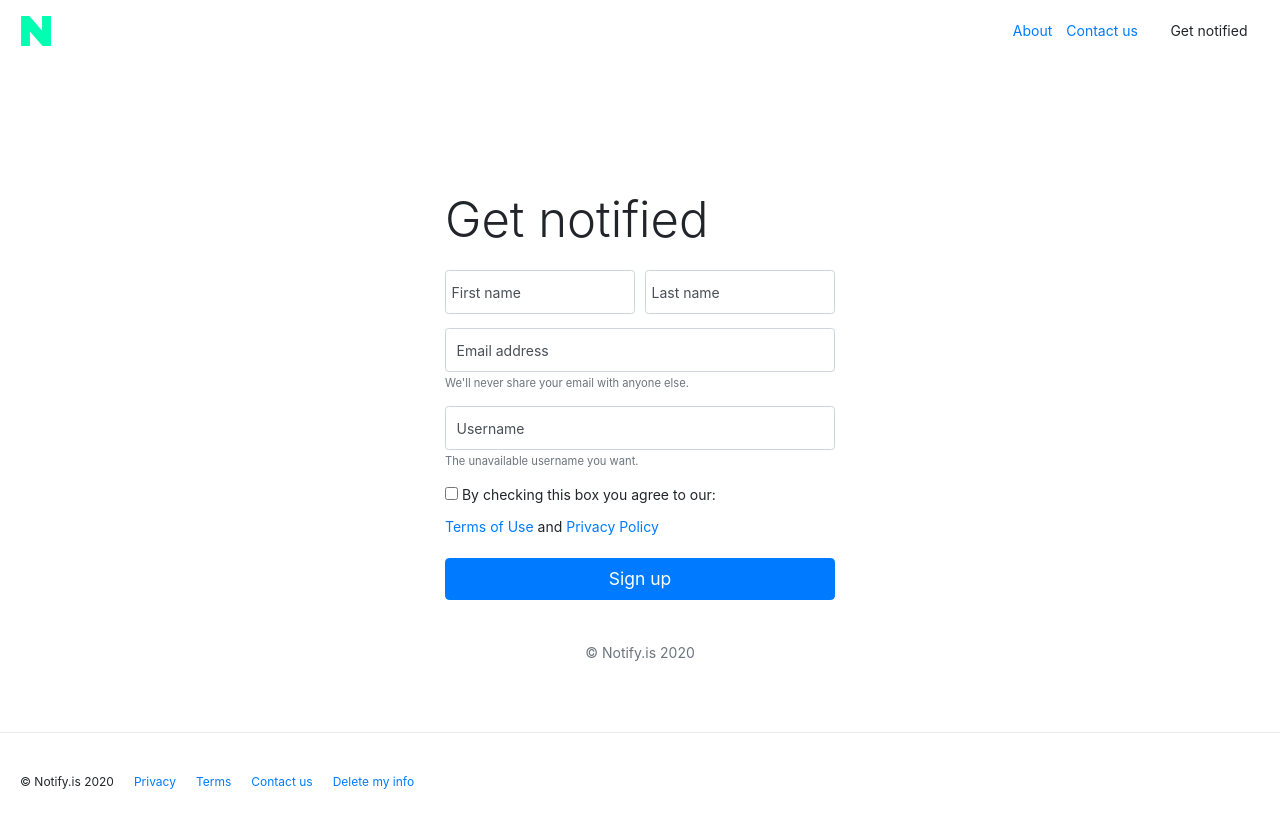
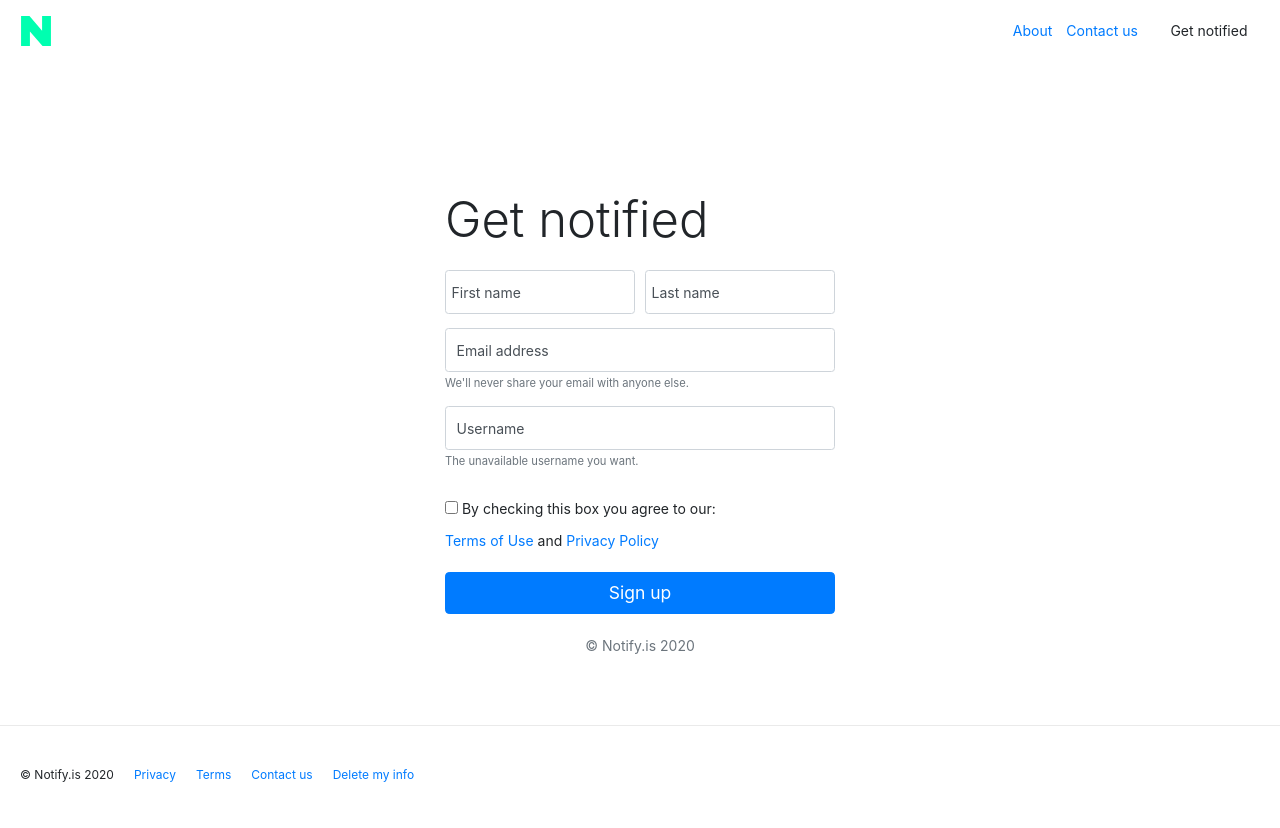
Before and after one commit to oliverproud/notify.is, a Next.js app: page /signup in a window 1280 px wide. Shown: the top 828 px of the page. Built offline with nearby package versions, Linux system fonts and the light colour scheme.

Commit message:
increase checkbox padding

```diff
--- a/pages/signup.js
+++ b/pages/signup.js
@@ -37,14 +37,14 @@ export default function Test() {
             <label htmlFor="inputUsername">Username</label>
           </div>
 
-          <div className="checkbox mb-1">
+          <div className="checkbox pt-3 mb-1">
             <label>
               <input type="checkbox" value="agree" required/> By checking this box you agree to our:
             </label>
           </div>
           <span className="grey termslabel"><Link href="/tos"><a  target="_blank">Terms of Use</a></Link> and <Link href="/privacy"><a target="_blank">Privacy Policy</a></Link></span>
           <button className="btn btn-lg btn-primary btn-block mt-4" type="submit">Sign up</button>
-          <p className="mt-5 mb-3 text-muted text-center">&copy; Notify.is 2020</p>
+          <p className="mt-4 mb-3 text-muted text-center">&copy; Notify.is 2020</p>
         </form>
       </div>
 
```
